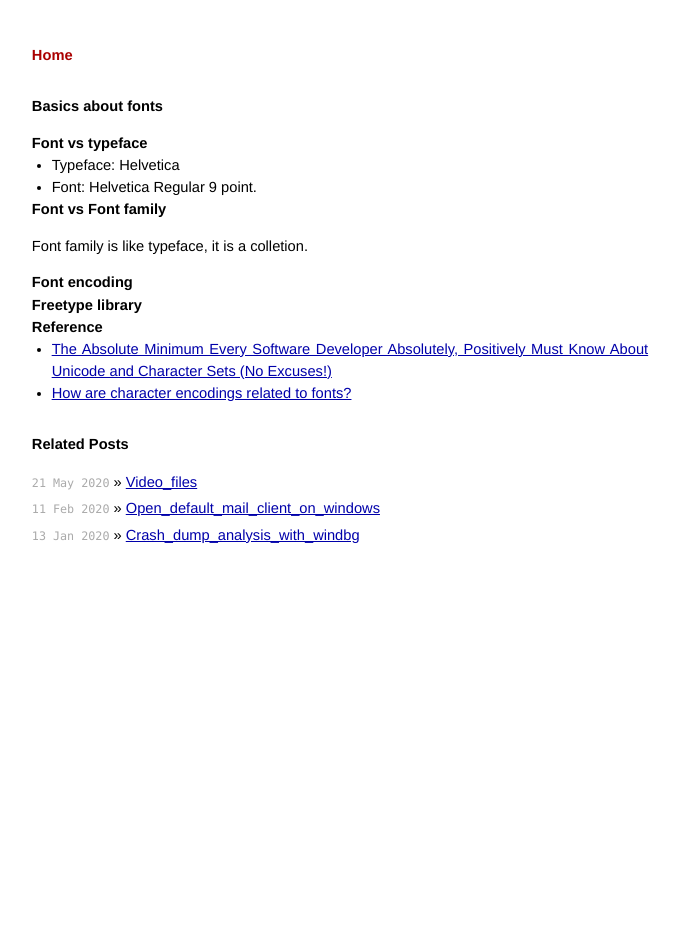
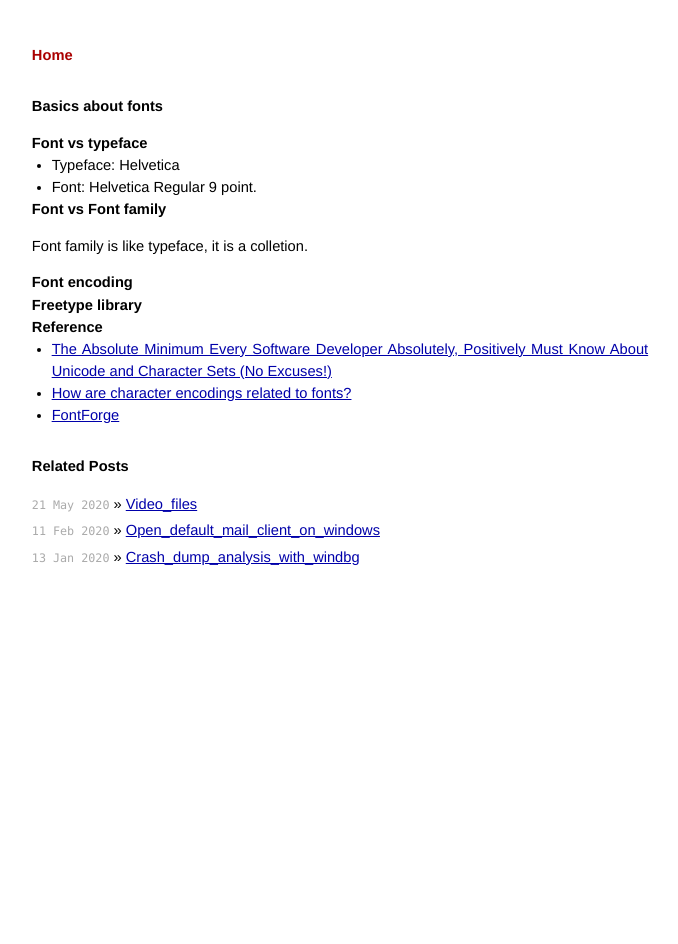
Before and after one commit to maidamai0/maidamai0.github.io, a Jekyll site: the page built from _posts/2020-05-27-fonts.md, in a window 1280 px wide. Shown: the whole page, without its empty margins (300-978 px from the left). Built offline with Jekyll 4.4.1, drawn with Linux system fonts in a browser that asks for light colours; our own code applies the rules of GitHub Pages for plain Markdown files.

Commit message:
feat: add reference

```diff
--- a/_posts/2020-05-27-fonts.md
+++ b/_posts/2020-05-27-fonts.md
@@ -17,3 +17,4 @@ Font family is like typeface, it is a colletion.
 
 * [The Absolute Minimum Every Software Developer Absolutely, Positively Must Know About Unicode and Character Sets (No Excuses!)](https://www.joelonsoftware.com/2003/10/08/the-absolute-minimum-every-software-developer-absolutely-positively-must-know-about-unicode-and-character-sets-no-excuses/)
 * [How are character encodings related to fonts?](https://superuser.com/questions/357530/how-are-character-encodings-related-to-fonts)
+* [FontForge](https://fontforge.org/docs/index.html)
```
